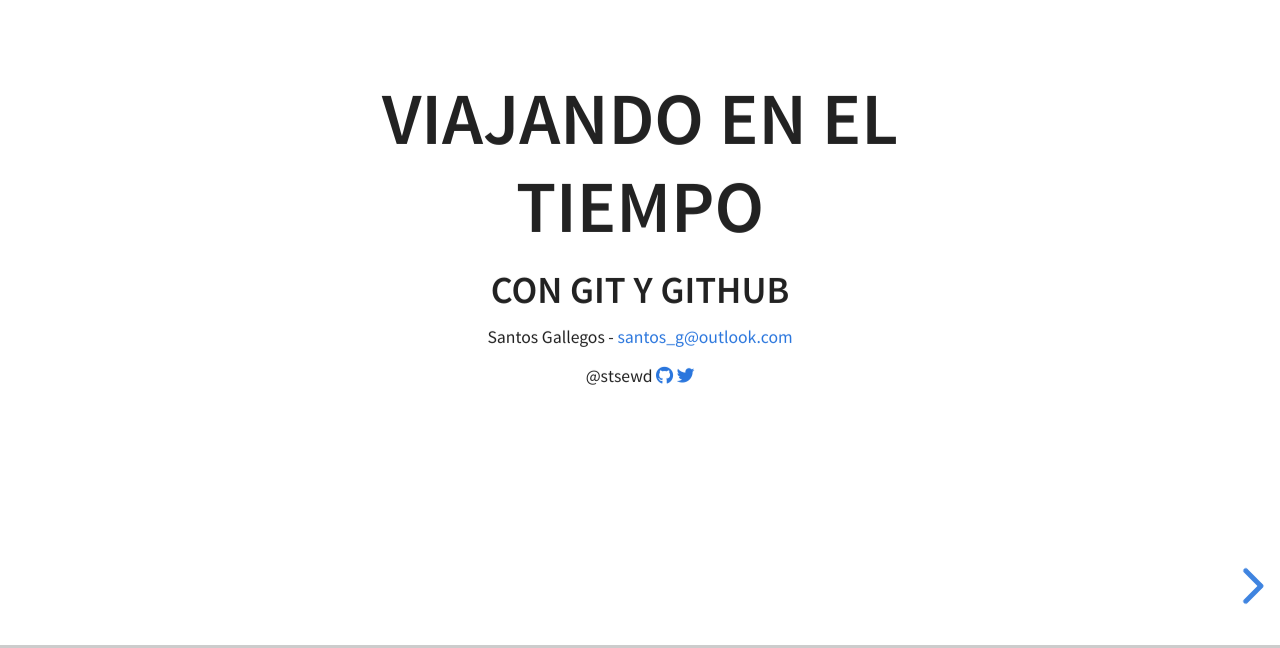
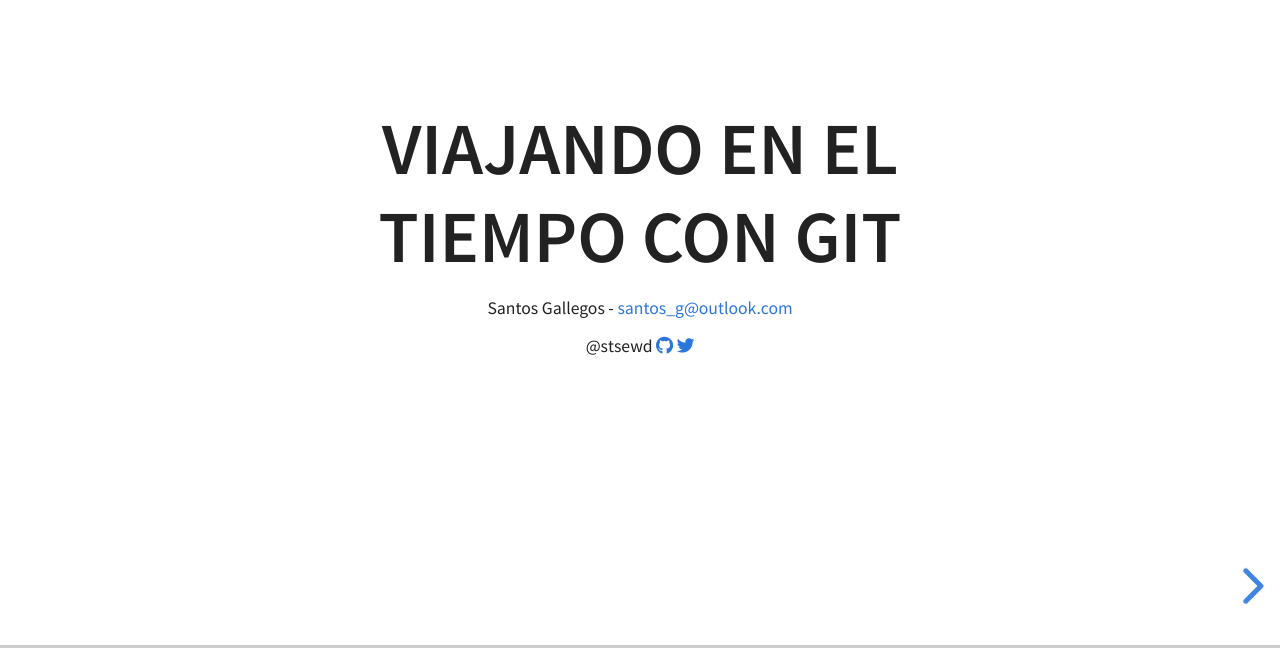
Before and after one commit to stsewd/charla-git, a plain HTML site: page index.html in a window 1280 px wide. Shown: the part 152-800 px from the top of the page. Drawn offline with Linux system fonts and the light colour scheme.

Commit message:
Mejor título

```diff
--- a/index.html
+++ b/index.html
@@ -33,8 +33,7 @@
       <div class="slides">
 
         <section class="center">
-          <h1>Viajando en el tiempo</h1>
-          <h3>con Git y GitHub</h3>
+          <h1>Viajando en el tiempo con Git</h1>
           <p>
             <small>
               Santos Gallegos
```
